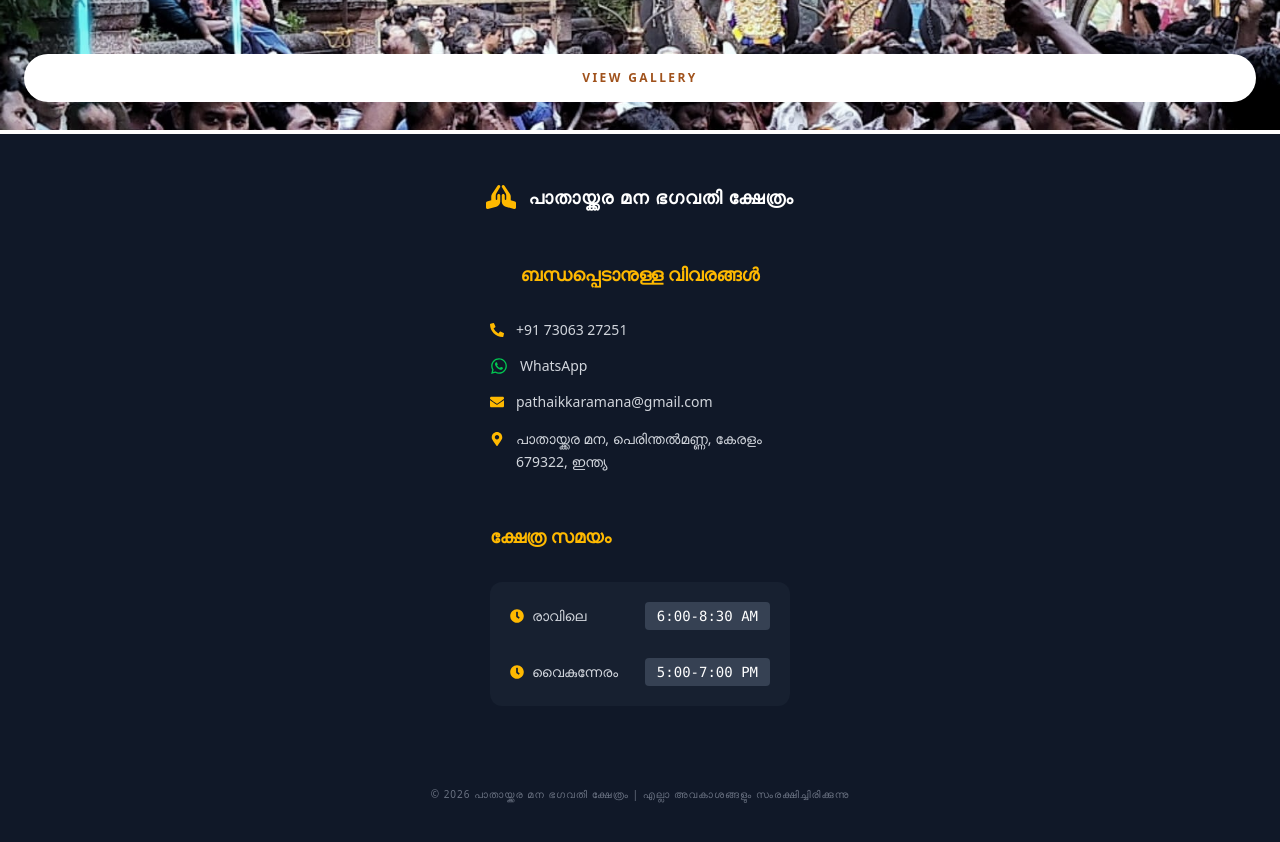
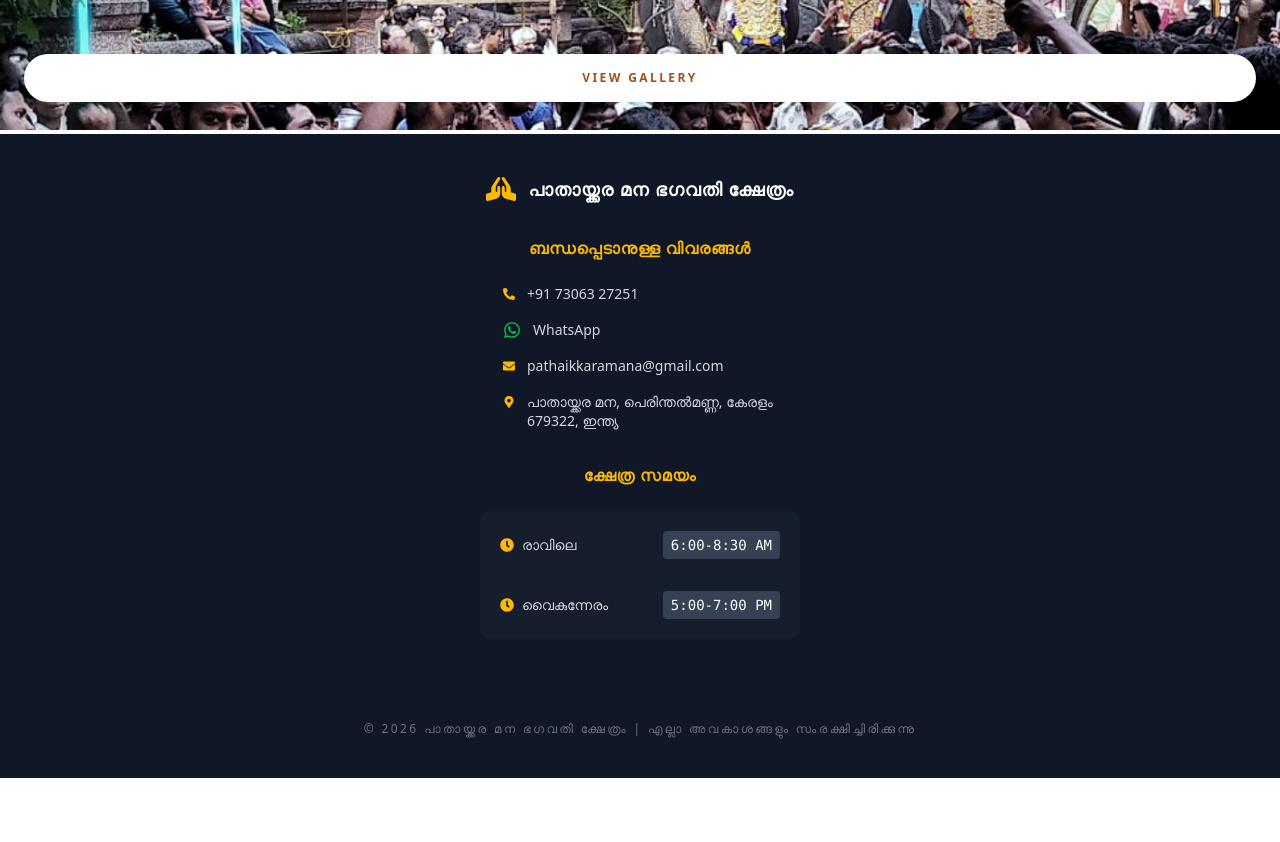
Before and after one commit to Sarath8943/pathaikkaramana, a React (Vite) app in the folder client/: page / in a window 1280 px wide. Shown: the part 1840-2682 px from the top of the page. After the commit the page ends 2618 px from the top, so only its background shows below. Built offline with nearby package versions, Linux system fonts and the light colour scheme.

Commit message:
finall update

```diff
--- a/client/src/components/user/Footer.jsx
+++ b/client/src/components/user/Footer.jsx
@@ -13,72 +13,77 @@ export const Footer = () => {
   const { t } = useTranslation();
 
   return (
-    <footer className="bg-gray-900 text-gray-300 py-12 w-full border-t border-gray-800">
-      <div className="max-w-7xl mx-auto px-6">
+    <footer className="bg-gray-900 text-gray-300 py-10 w-full border-t border-gray-800">
+      <div className="max-w-7xl mx-auto px-4 md:px-8">
 
-        {/* Main Grid: items-start added for top alignment on desktop */}
-        <div className="grid grid-cols-1 md:grid-cols-3 gap-12 md:items-start">
 
-          {/* 1. Temple Name Section - Always Row aligned */}
-          <div className="flex flex-row items-center justify-center md:justify-start gap-3">
+
+        <div className="grid grid-cols-1 md:grid-cols-[max-content_1fr_1fr] gap-y-8 md:gap-x-16 items-start">
+
+          <div className="flex flex-row items-center justify-center md:justify-start gap-3 min-w-0">
             <FaPrayingHands className="text-amber-400 text-3xl md:text-4xl shrink-0" />
-            <h2 className="font-bold text-white uppercase tracking-wider whitespace-nowrap text-[15px] sm:text-lg md:text-xl">
+            <h2 className="font-bold text-white uppercase tracking-wider whitespace-nowrap text-[15px] sm:text-lg md:text-xl lg:text-2xl">
               {t("temple_full_name")}
             </h2>
           </div>
 
-          {/* 2. Contact Info Section */}
-          <div className="flex flex-col items-center md:items-start">
-            <h3 className="text-lg font-semibold text-amber-400 mb-6 border-b border-amber-400/30 pb-2 w-full max-w-[300px] md:max-w-none text-center md:text-left">
+
+          <div className="flex flex-col items-center md:items-start w-full">
+            <div className="w-fit">
+              <h3 className="text-md font-semibold text-amber-400 mb-4 border-b border-amber-400/20 pb-2 text-center md:text-left uppercase tracking-wider whitespace-nowrap">
                 {t("contact_info")}
               </h3>
-            <ul className="space-y-4 text-sm w-full max-w-[300px] md:max-w-none">
+              <ul className="space-y-4 text-sm">
                 <li className="flex items-center gap-3">
-                <FaPhoneAlt className="text-amber-400 shrink-0" />
+                  <FaPhoneAlt className="text-amber-400 text-xs shrink-0" />
                   <a href="tel:+917306327251" className="hover:text-amber-400 transition">+91 73063 27251</a>
                 </li>
                 <li className="flex items-center gap-3">
-                <FaWhatsapp className="text-green-500 shrink-0 text-lg" />
+                  <FaWhatsapp className="text-green-500 text-lg shrink-0" />
                   <a href="https://wa.me/917306327251" target="_blank" rel="noopener noreferrer" className="hover:text-green-400 transition">WhatsApp</a>
                 </li>
                 <li className="flex items-center gap-3">
-                <FaEnvelope className="text-amber-400 shrink-0" />
+                  <FaEnvelope className="text-amber-400 text-xs shrink-0" />
                   <a href="mailto:pathaikkaramana@gmail.com" className="hover:text-amber-400 transition break-all">pathaikkaramana@gmail.com</a>
                 </li>
                 <li className="flex items-start gap-3 text-left">
-                <FaMapMarkerAlt className="text-amber-400 mt-1 shrink-0" />
-                <span className="leading-relaxed">{t("temple_location")}</span>
+                  <FaMapMarkerAlt className="text-amber-400 text-xs mt-1 shrink-0" />
+                  <span className="leading-snug max-w-[250px]">{t("temple_location")}</span>
                 </li>
               </ul>
             </div>
+          </div>
 
-          {/* 3. Temple Timings Section */}
-          <div className="flex flex-col items-center md:items-start">
-            <h3 className="text-lg font-semibold text-amber-400 mb-6 border-b border-amber-400/30 pb-2 w-full max-w-[300px]">
+
+          <div className="flex flex-col items-center md:items-start w-full">
+            <div className="w-full max-w-[320px] md:max-w-none">
+              <h3 className="text-md font-semibold text-amber-400 mb-4 border-b border-amber-400/20 pb-2 text-center md:text-left uppercase tracking-wider whitespace-nowrap">
                 {t("temple_timings")}
               </h3>
-            <div className="bg-gray-800/50 p-5 rounded-xl border border-gray-700 w-full max-w-[300px]">
+              <div className="bg-gray-800/40 p-5 rounded-xl border border-gray-700/50">
                 <div className="space-y-4">
-                <div className="flex items-center justify-between text-sm">
-                  <span className="flex items-center gap-2">
+                  <div className="flex items-center justify-between text-xs sm:text-sm gap-4">
+                    <span className="flex items-center gap-2 whitespace-nowrap">
                       <FaClock className="text-amber-400" /> {t("morning")}
                     </span>
-                  <span className="bg-gray-700 px-3 py-1 rounded text-white font-mono whitespace-nowrap ml-2">6:00-8:30 AM</span>
+                    <span className="font-mono text-white bg-gray-700 px-2 py-1 rounded whitespace-nowrap">6:00-8:30 AM</span>
                   </div>
-                <div className="flex items-center justify-between text-sm border-t border-gray-700 pt-3">
-                  <span className="flex items-center gap-2">
+                  <div className="flex items-center justify-between text-xs sm:text-sm border-t border-gray-700/50 pt-4 gap-4">
+                    <span className="flex items-center gap-2 whitespace-nowrap">
                       <FaClock className="text-amber-400" /> {t("evening")}
                     </span>
-                  <span className="bg-gray-700 px-3 py-1 rounded text-white font-mono whitespace-nowrap ml-2">5:00-7:00 PM</span>
+                    <span className="font-mono text-white bg-gray-700 px-2 py-1 rounded whitespace-nowrap">5:00-7:00 PM</span>
                   </div>
                 </div>
               </div>
             </div>
           </div>
 
-        {/* Footer Bottom */}
+        </div>
+
+
         <div className="text-center border-t border-gray-800 mt-12 pt-8">
-          <p className="text-[10px] md:text-xs text-gray-500 uppercase tracking-widest leading-relaxed">
+          <p className="text-[10px] sm:text-xs text-gray-500 uppercase tracking-[0.2em] leading-relaxed">
             © {new Date().getFullYear()} {t("temple_full_name")} | {t("all_rights_reserved")}
           </p>
         </div>
```
Lines whose indentation alone changed are shown as unchanged.
